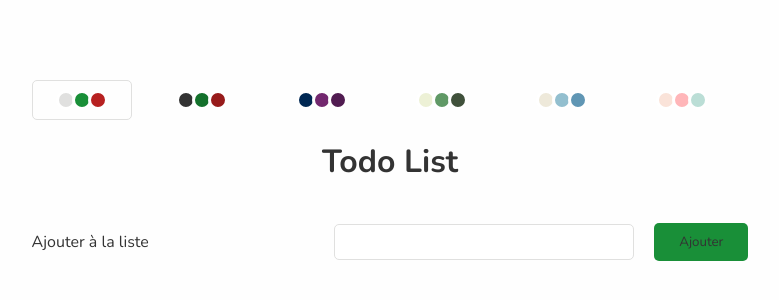
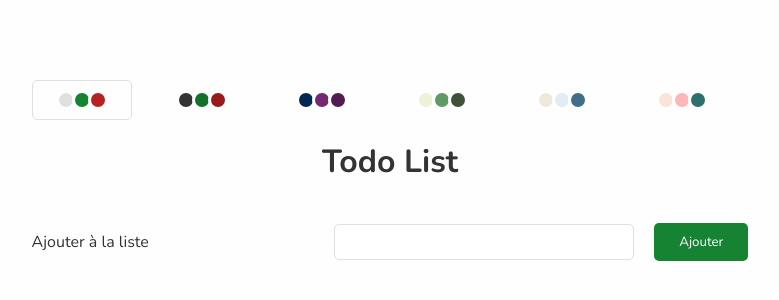
Before and after one commit to krauzeure/todo-next, a Next.js app: page / in a window 1280 px wide. Shown: the top 300 px of the page, without its empty margins (250-1029 px from the left). Built offline with nearby package versions, Linux system fonts and the light colour scheme.

Commit message:
Editing themes to respect contrasts

```diff
--- a/data/Themes.tsx
+++ b/data/Themes.tsx
@@ -4,7 +4,7 @@ export const themes: theme[] = [
     {
         "name": "classic",
         "primary": "#e0e0df",
-        "secondary": "#198f38",
+        "secondary": "#168333",
         "tertiary": "#b72121"
     },
     {
@@ -28,12 +28,12 @@ export const themes: theme[] = [
     {
         "name": "beach",
         "primary": "#EEE9DA",
-        "secondary": "#93BFCF",
-        "tertiary": "#6096B4"
+        "secondary": "#E2ECF2",
+        "tertiary": "#406F87"
     },
     {
         "name": "cream",
         "primary": "#FAE3D9",
         "secondary": "#FFB6B9",
-        "tertiary": "#BBDED6"
+        "tertiary": "#2D716E"
     }]
--- a/styles/globals.css
+++ b/styles/globals.css
@@ -9,10 +9,11 @@
 .classic-theme {
   --primary: #fefefe;
   --secondary: #333;
-  --add: #198f38;
+  --add: #168333;
   --delete: #b72121;
   --border: #e0e0df;
   --input-bg: #fff;
+  --button-color: #fefefe;
 }
 
 .dark-theme {
@@ -22,6 +23,7 @@
   --delete: #971b1b;
   --border: #000;
   --input-bg: #000;
+  --button-color: #fefefe;
 }
 
 .midnight-theme {
@@ -31,6 +33,7 @@
   --delete: #511C51;
   --border: #00468C;
   --input-bg: #00468C;
+  --button-color: #fefefe;
 }
 
 .green-theme {
@@ -40,24 +43,27 @@
   --delete: #609966;
   --border: #9DC08B;
   --input-bg: #f2f5e1;
+  --button-color: #fefefe;
 }
 
 .beach-theme {
   --primary: #fefefe;
-  --secondary: #6096B4;
-  --add: #93BFCF;
-  --delete: #93BFCF;
+  --secondary: #406F87;
+  --add: #406F87;
+  --delete: #406F87;
   --border: #EEE9DA;
-  --input-bg: #d8e5ed;
+  --input-bg: #E2ECF2;
+  --button-color: #fefefe;
 }
 
 .cream-theme {
   --primary: #fefefe;
-  --secondary: #61C0BF;
+  --secondary: #2D716E;
   --add: #FFB6B9;
   --delete: #FFB6B9;
-  --border: #BBDED6;
-  --input-bg: #eaf5f2;
+  --border: #FAE3D9;
+  --input-bg: #F8FCFA;
+  --button-color: #AD0006;
 }
 
 * {
```
